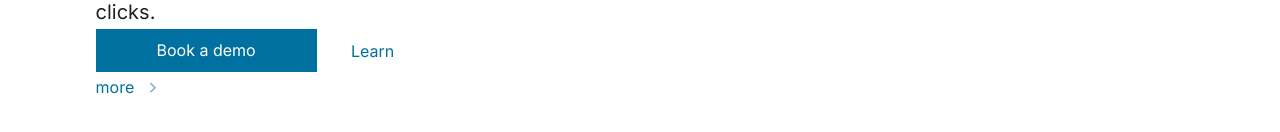
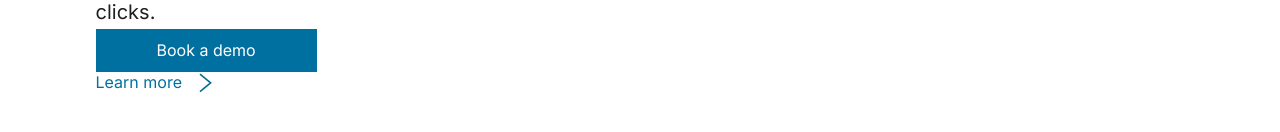
Before and after one commit to antonsmazheuskii/lessons, a plain HTML site: page lesson-2/dz 2.html in a window 1280 px wide. Shown: the part 626-758 px from the top of the page. Drawn offline with Linux system fonts and the light colour scheme.

Commit message:
new dz№2

```diff
--- a/lesson-2/dz 2.html
+++ b/lesson-2/dz 2.html
@@ -17,10 +17,8 @@
             <p class="box-content__text">Whirl lets you design and streamline your
                 everyday tasks and workflows in just a few clicks.</p>
             <a class="box-content__link-book" href="#">Book a demo</a>
-            <a class="box-content__link-learn" href="#">Learn more</a>
-            <img src="image/1111.webp" class="box__image" alt="box image">
+            <a class="box-content__link-learn" href="#"><span>Learn more</span> <img src="image/1111.webp" class="box__image" alt="box image"></a>
         </div>
-
     </div>
 </section>
 </body>
--- a/lesson-2/style.css
+++ b/lesson-2/style.css
@@ -37,6 +37,7 @@ body {
 }
 a{
     text-decoration: none;
+
 }
 .box__content{
     margin: 55px 195px 45px 0;
@@ -54,13 +55,15 @@ a{
     margin: 32px 30px 0 0;
 }
 .box-content__link-learn{
-    width: 96px;
+    display: inline-flex;
+    width: 130px;
     height: 27px;
     color: rgba(0, 112, 160, 1);
+    column-gap: 15px;
 }
 .box__image{
     display: inline-flex;
     width: 18px;
     height: 21px;
-    padding: 10px 0 0 10px
+    vertical-align: middle;
 }
```
